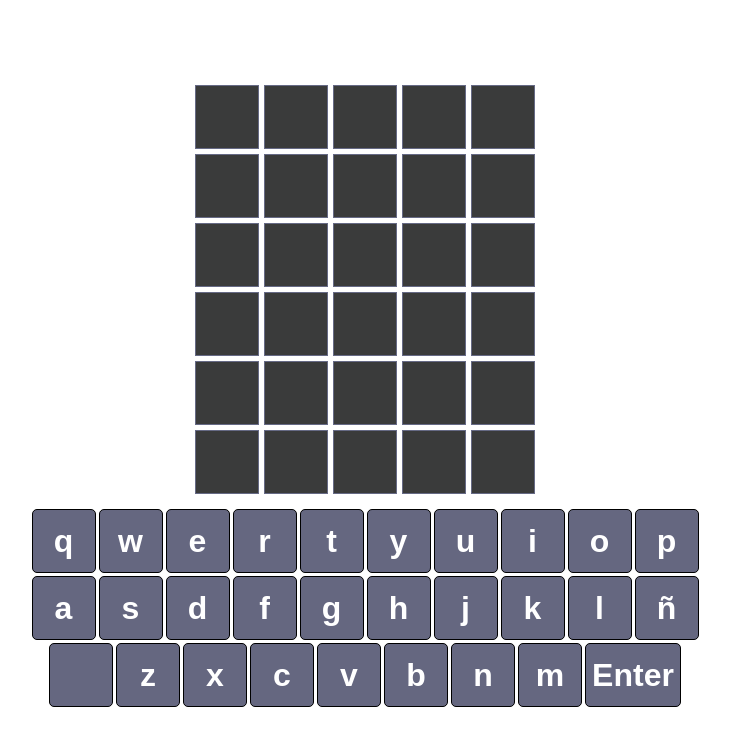
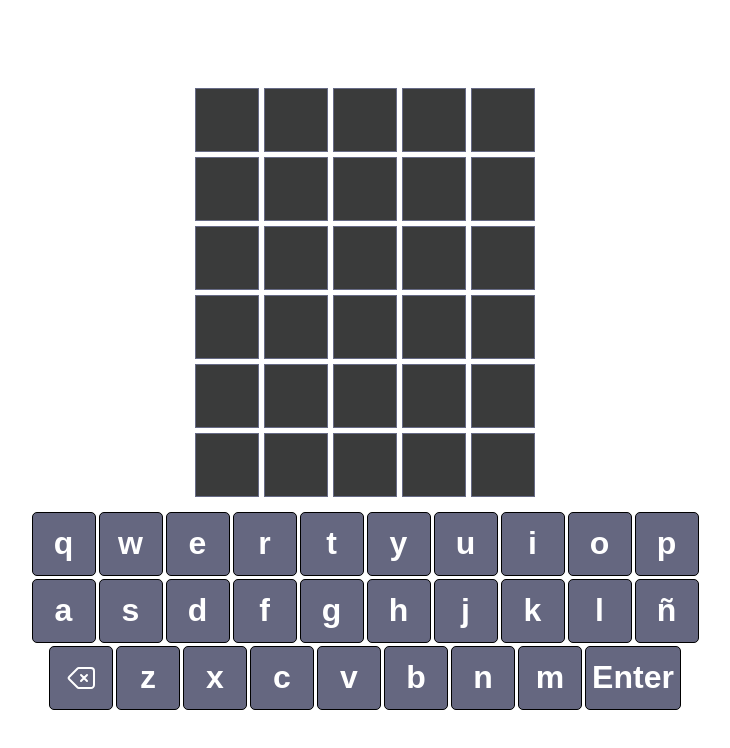
Before and after one commit to Leslie-L/Worldle-Game, a website built with Vite: page index.html in a window 1280 px wide. Shown: the whole page, without its empty margins (275-1005 px from the left). Built offline with nearby package versions, Linux system fonts and the light colour scheme.

Commit message:
agregando icono a backspace

```diff
--- a/main.js
+++ b/main.js
@@ -35,6 +35,11 @@ function paintKeyboard() {
           bnt.classList.add('button_enter')
         }else if(letter==='backspace'){
           bnt.addEventListener('click',()=>deleteLetter())
+          bnt.innerHTML=`
+              <svg xmlns="http://www.w3.org/2000/svg" width="32" height="32" viewBox="0 0 24 24">
+              <path fill="none" stroke="currentColor" stroke-linecap="round" stroke-linejoin="round" stroke-width="1.5" d="M12 9.75L14.25 12m0 0l2.25 2.25M14.25 12l2.25-2.25M14.25 12L12 14.25m-2.58 4.92l-6.374-6.375a1.125 1.125 0 0 1 0-1.59L9.42 4.83c.21-.211.497-.33.795-.33H19.5a2.25 2.25 0 0 1 2.25 2.25v10.5a2.25 2.25 0 0 1-2.25 2.25h-9.284c-.298 0-.585-.119-.795-.33" />
+            </svg>
+          `;
           bnt.classList.add('button')
         }else{
           bnt.addEventListener('click',()=>paintRes(letter))
--- a/style.css
+++ b/style.css
@@ -72,6 +72,9 @@ body {
   cursor: pointer;
   font-size: 2rem;
   font-weight: bold;
+  display: flex;
+  justify-content: center;
+  align-items: center;
 }
 .button_enter{
   width: 3.6rem;
```
